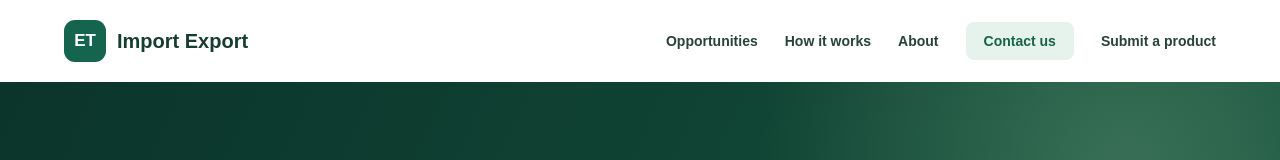
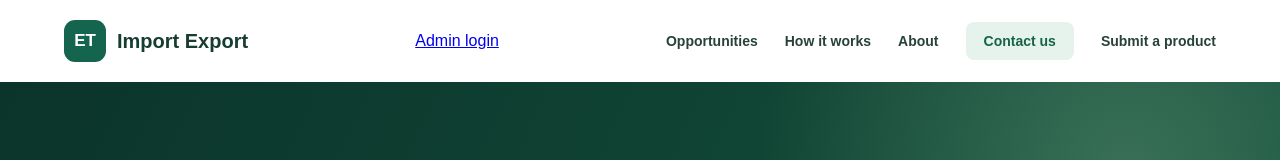
Before and after one commit to zegaye/et-import-export, a SvelteKit app: page / in a window 1280 px wide. Shown: the top 160 px of the page. Built offline with nearby package versions, Linux system fonts and the light colour scheme.

Commit message:
Add admin login navigation link

```diff
--- a/src/routes/+page.svelte
+++ b/src/routes/+page.svelte
@@ -74,7 +74,7 @@
       <span class="brand-mark">ET</span>
       <span>Import <strong>Export</strong></span>
     </a>
-
+<a href="/login">Admin login</a>
     <nav aria-label="Main navigation">
       <a href="#opportunities">Opportunities</a>
       <a href="#how-it-works">How it works</a>
--- a/src/routes/import/+page.svelte
+++ b/src/routes/import/+page.svelte
@@ -36,7 +36,7 @@
 <div class="page">
   <header>
     <a class="logo" href="/">ET <span>Import Export</span></a>
-    <nav>
+        <nav>
       <a href="/">Home</a>
       <a href="/contact">Contact us</a>
     </nav>
```
